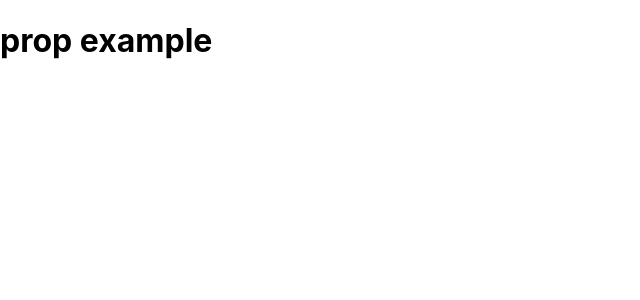
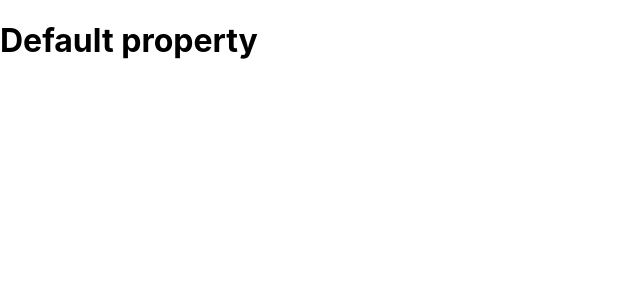
Before and after one commit to Infilong/ReactTraining, a React (Create React App) app: page / in a window 1280 px wide. Shown: the top 300 px of the page, without its empty margins (0-640 px from the left). Built offline with nearby package versions, Linux system fonts and the light colour scheme.

Commit message:
Default property

```diff
--- a/src/App.js
+++ b/src/App.js
@@ -3,7 +3,7 @@ import Header from "./components/Header";
 const App = () => {
   return (
     <div className="container">
-      <Header property1="prop example"/>
+      <Header />
     </div>
   )
 }
--- a/src/components/Header.js
+++ b/src/components/Header.js
@@ -1,9 +1,12 @@
-const Header = (para) => {
+const Header = ({para}) => {
   return (
     <header>
-      <h1>{para.property1}</h1>
+      <h1>{para}</h1>
     </header>
   );
 };
 
+Header.defaultProps={
+  para: "Default property"
+}
 export default Header;
```
